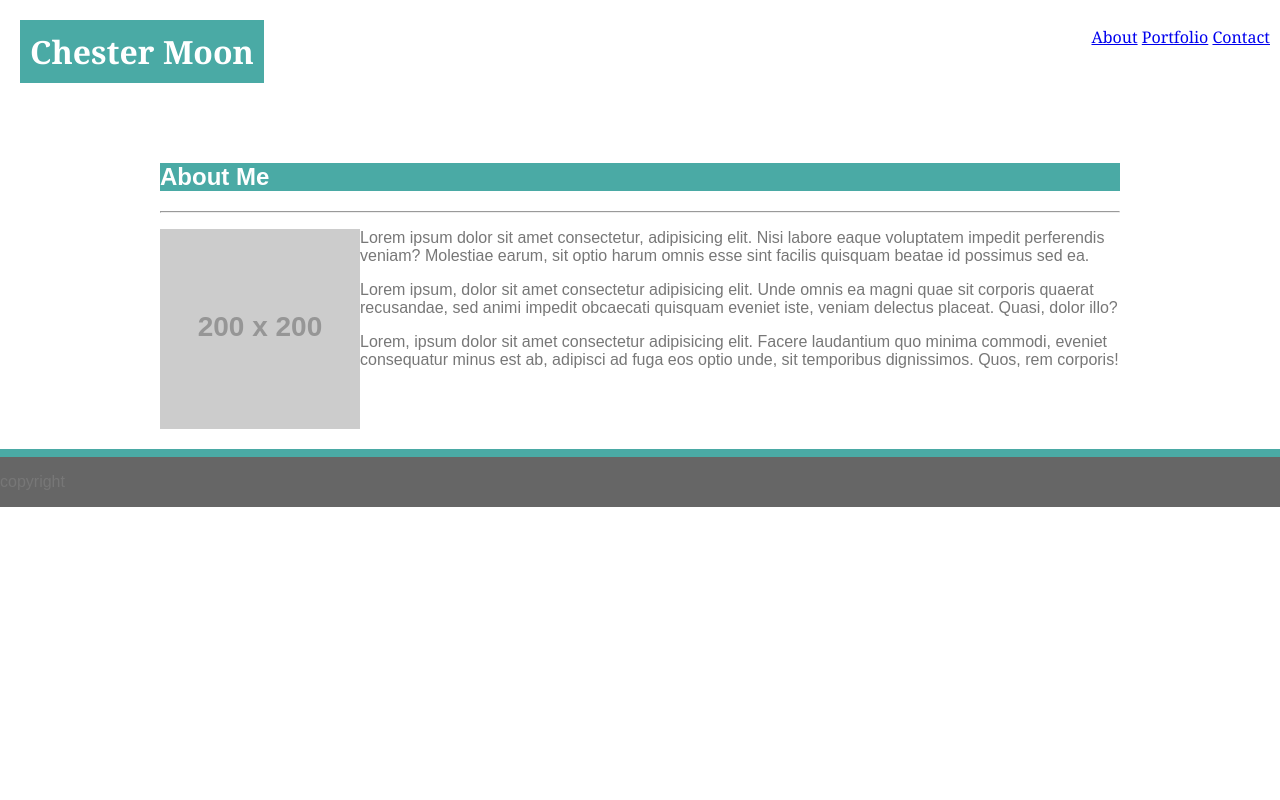
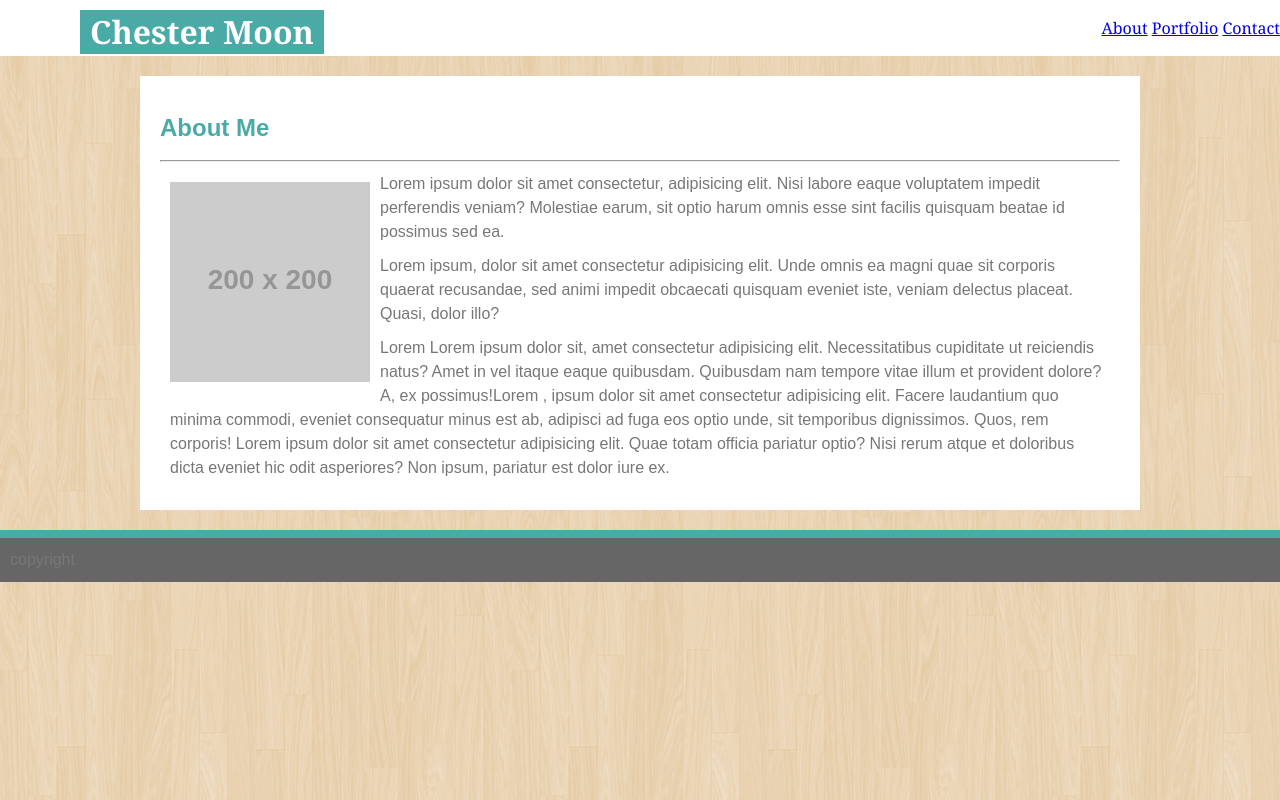
Before and after one commit to cmoon413/Portfolio, a plain HTML site: page index.html in a window 1280 px wide. Drawn offline with Linux system fonts and the light colour scheme; placeholder pictures from the web are drawn by us.

Commit message:
added images and background

```diff
--- a/assets/css/style.css
+++ b/assets/css/style.css
@@ -1,8 +1,10 @@
 body {
     padding: 0;
     margin: 0;
+    line-height: 150%;
     font-family: Arial, Helvetica, sans-serif;
     color: #777777;
+    background-image: url("../images/retina_wood.png");
 }
 
 header {
@@ -10,12 +12,15 @@ header {
     border-color: #cccccc;
     font-family: Georgia, 'Times New Roman', Times, serif;
     margin-bottom: 20px;
-    padding: 10px;
 }
 
 .wrapper {
     display: flex;
     flex-direction: column;
+}
+
+p {
+    margin: 10px;
 }
 
 header,
@@ -27,10 +32,17 @@ main {
     flex: 1;
 }
 
-h1,
+img {
+    padding: 10px;
+}
+
+h1 {
+    color: #ffffff;
+    background-color: #4aaaa5;
+}
+
 h2 {
-    background-color: #4aaaa5;
-    color: #ffffff;
+    color: #4aaaa5;
 }
 
 #personal-photo {
@@ -38,27 +50,27 @@ h2 {
 }
 
 #name-tag {
-    margin: 10px;
+    margin: 10px 0px 0px 0px;
     padding: 10px;
 }
 
 #container {
     width: 960px;
     margin: 0 auto;
+    margin-bottom: 20px;
     padding: 20px;
 }
 
 #leftnav {
     float: left;
+    margin-left: 5rem;
 }
 
 #rightnav {
     float: right;
 }
 
-#navbar {
-    list-style-type: none;
-}
+#navbar {}
 
 #navbar li {
     display: inline;
@@ -74,6 +86,11 @@ footer {
     border-top: 8px solid #4aaaa5;
 }
 
+#nav {
+    width: 960px;
+    margin: 0 auto;
+}
+
 #copyright {}
 
 #bio {}
--- a/index.html
+++ b/index.html
@@ -12,6 +12,7 @@
 <body>
     <div class="wrapper">
         <header>
+            <div class="nav">
                 <div id="leftnav">
                     <h1 id="name-tag">Chester Moon</h1>
                 </div>
@@ -21,6 +22,7 @@
                         <li><a href="portfolio.html">Portfolio</a></li>
                         <li><a href="contact.html">Contact</a></li>
                     </ul>
+                </div>
             </div>
         </header>
         <main id="container">
@@ -33,8 +35,9 @@
                 <p>Lorem ipsum dolor sit amet consectetur, adipisicing elit. Nisi labore eaque voluptatem impedit perferendis veniam? Molestiae earum, sit optio harum omnis esse sint facilis quisquam beatae id possimus sed ea.</p>
                 <p>Lorem ipsum, dolor sit amet consectetur adipisicing elit. Unde omnis ea magni quae sit corporis quaerat recusandae, sed animi impedit obcaecati quisquam eveniet iste, veniam delectus placeat. Quasi, dolor illo?
                 </p>
-                <p>Lorem, ipsum dolor sit amet consectetur adipisicing elit. Facere laudantium quo minima commodi, eveniet consequatur minus est ab, adipisci ad fuga eos optio unde, sit temporibus dignissimos. Quos, rem corporis!
-                </p>
+                <p>Lorem Lorem ipsum dolor sit, amet consectetur adipisicing elit. Necessitatibus cupiditate ut reiciendis natus? Amet in vel itaque eaque quibusdam. Quibusdam nam tempore vitae illum et provident dolore? A, ex possimus!Lorem , ipsum dolor
+                    sit amet consectetur adipisicing elit. Facere laudantium quo minima commodi, eveniet consequatur minus est ab, adipisci ad fuga eos optio unde, sit temporibus dignissimos. Quos, rem corporis! Lorem ipsum dolor sit amet consectetur
+                    adipisicing elit. Quae totam officia pariatur optio? Nisi rerum atque et doloribus dicta eveniet hic odit asperiores? Non ipsum, pariatur est dolor iure ex.</p>
 
             </div>
         </main>
```
Also changed, not shown: assets/images/retina_wood.png (added). Lines whose indentation alone changed are shown as unchanged.
